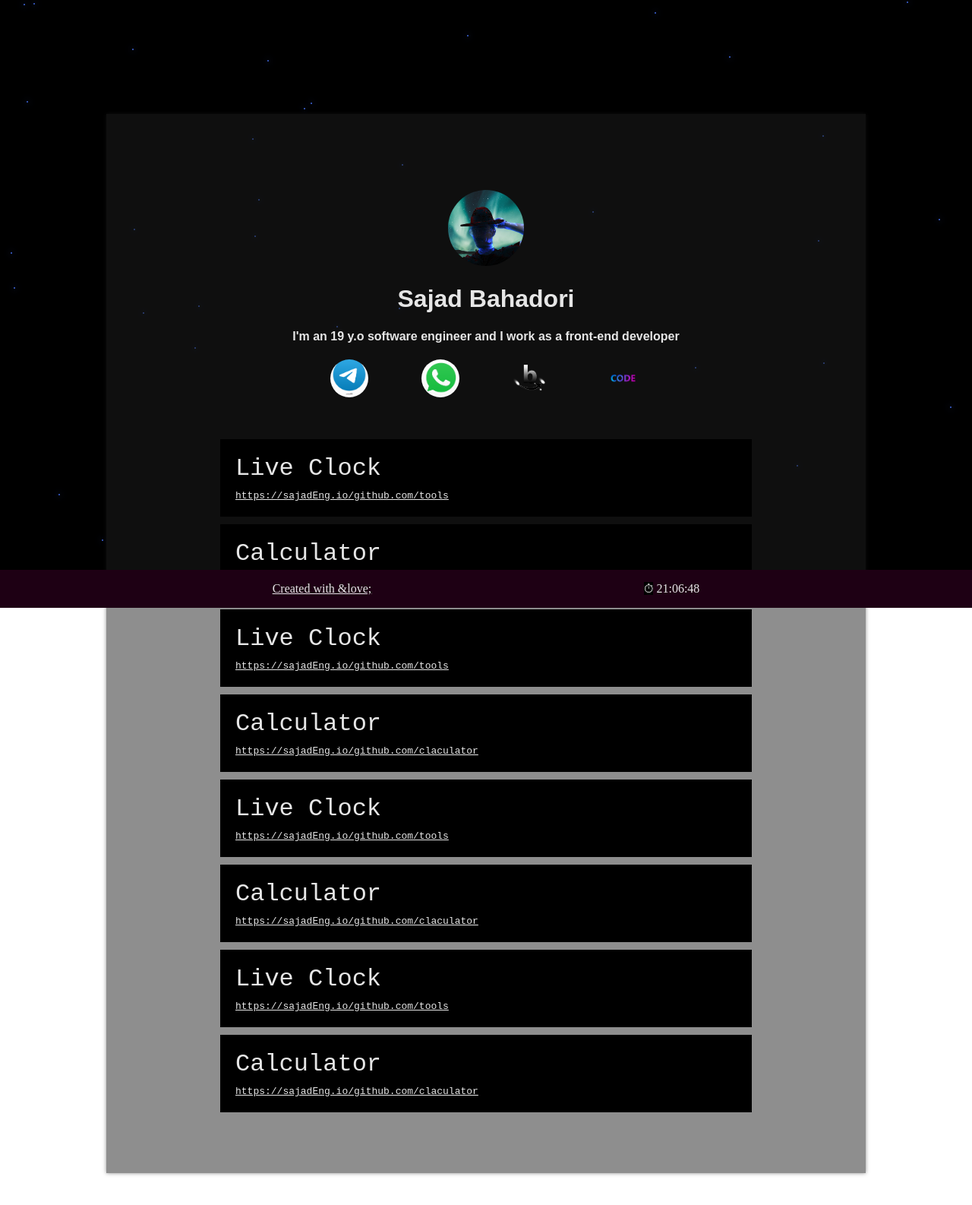
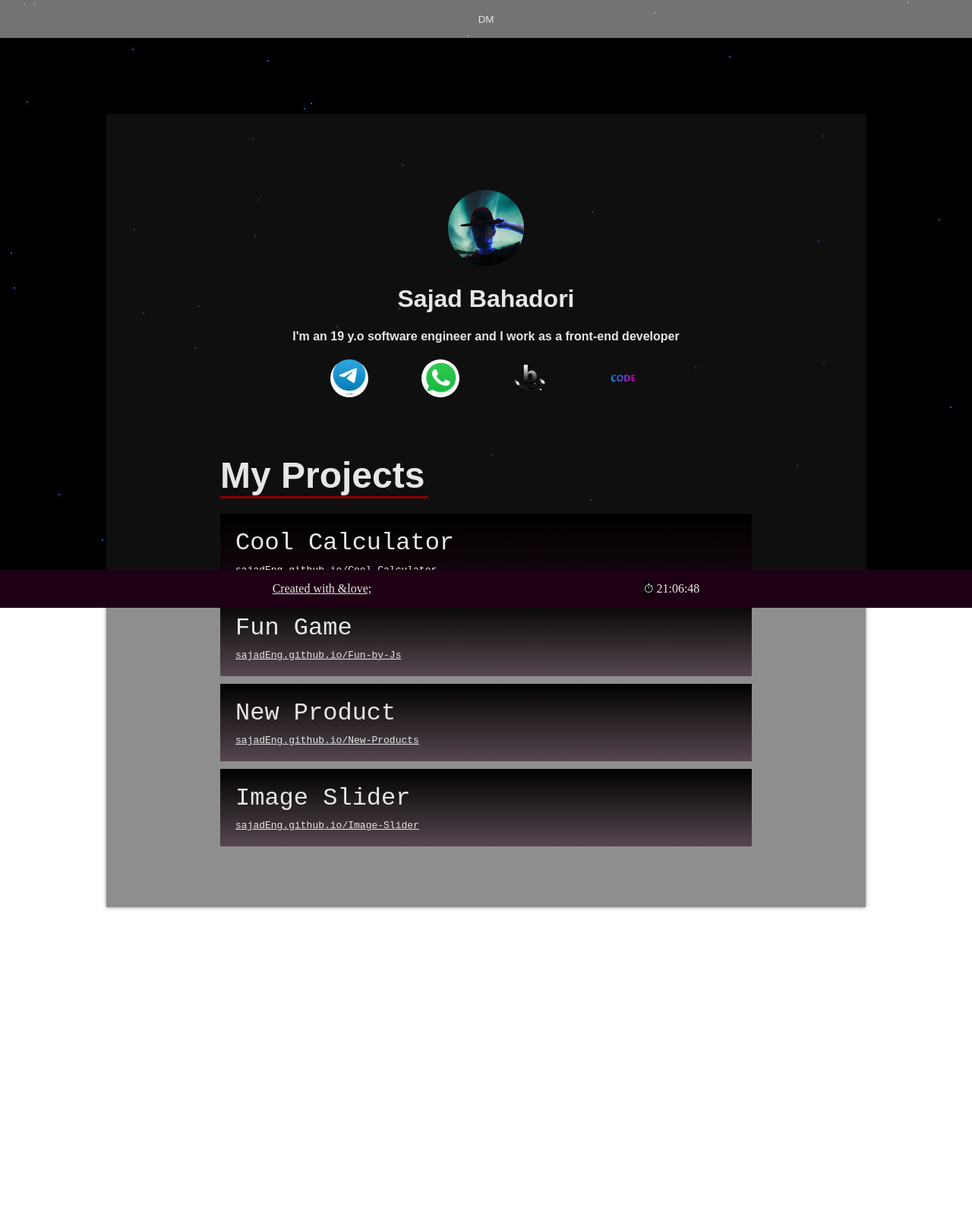
Before and after one commit to sajadEng/personal-website, a plain HTML site: page index.html in a window 1280 px wide. Shown: the whole page at 76% size. After the commit the page ends 1244 px from the top, so only its background shows below. Drawn offline with Linux system fonts and the light colour scheme.

Commit message:
real links/dark mode
webiste is now dynamic; real links added, but it still needs to set more real links,
dark mode added.
icons are not set yet

```diff
--- /dev/null
+++ b/JSON/websites.json
@@ -0,0 +1,30 @@
+[
+	{
+		"title": "Cool Calculator",
+		"githubLink": "sajadEng.github.io/Cool-Calculator",
+		"dayModifided": "5",
+		"monthModified": "4",
+		"yearModified": "2023"
+	},
+	{
+		"title": "Fun Game",
+		"githubLink": "sajadEng.github.io/Fun-by-Js",
+		"dayModifided": "7",
+		"monthModified": "4",
+		"yearModified": "2023"
+	},
+	{
+		"title": "New Product",
+		"githubLink": "sajadEng.github.io/New-Products",
+		"dayModifided": "7",
+		"monthModified": "4",
+		"yearModified": "2023"
+	},
+	{
+		"title": "Image Slider",
+		"githubLink": "sajadEng.github.io/Image-Slider",
+		"dayModifided": "15",
+		"monthModified": "4",
+		"yearModified": "2023"
+	}
+]
--- a/index.html
+++ b/index.html
@@ -9,6 +9,9 @@
 	<title>tools</title>
 </head>
 <body>
+	<header class="header">
+		<button class="dark-mode-btn">DM</button>
+	</header>
 	<div class="container">
 		<div class="profile-div" align="center">
 			<div class="my-image-div">
@@ -16,7 +19,7 @@
 			</div>
 			<div class="my-info-div">
 				<h1 class="my-name">Sajad Bahadori</h1>
-				<p>I'm an 19 y.o software engineer and I work as a front-end developer</p>
+				<p class="my-bio">I'm an 19 y.o software engineer and I work as a front-end developer</p>
 			</div>
 			<div class="about-me-div">
 				<a href="#" class="about-me-a"><img src="icons/telegram.PNG"></a>
@@ -25,39 +28,10 @@
 				<a href="#" class="about-me-a"><img src="icons/code.png"></a>
 			</div>
 		</div>
+		<div class="content-div-title-container">
+			<p class="content-div-title" align="start">My Projects</p>
+		</div>
 		<div class="content-div">
-			<div class="content">
-				<p class="content-title">Live Clock</p>
-				<a href="" class="content-link">https://sajadEng.io/github.com/tools</a>
-			</div>
-			<div class="content">
-				<p class="content-title">Calculator</p>
-				<a href="" class="content-link">https://sajadEng.io/github.com/claculator</a>
-			</div>
-			<div class="content">
-				<p class="content-title">Live Clock</p>
-				<a href="" class="content-link">https://sajadEng.io/github.com/tools</a>
-			</div>
-			<div class="content">
-				<p class="content-title">Calculator</p>
-				<a href="" class="content-link">https://sajadEng.io/github.com/claculator</a>
-			</div>
-			<div class="content">
-				<p class="content-title">Live Clock</p>
-				<a href="" class="content-link">https://sajadEng.io/github.com/tools</a>
-			</div>
-			<div class="content">
-				<p class="content-title">Calculator</p>
-				<a href="" class="content-link">https://sajadEng.io/github.com/claculator</a>
-			</div>
-			<div class="content">
-				<p class="content-title">Live Clock</p>
-				<a href="" class="content-link">https://sajadEng.io/github.com/tools</a>
-			</div>
-			<div class="content">
-				<p class="content-title">Calculator</p>
-				<a href="" class="content-link">https://sajadEng.io/github.com/claculator</a>
-			</div>
 		</div>
 	</div>
 	<footer>
--- a/scripts/script.js
+++ b/scripts/script.js
@@ -1,5 +1,80 @@
+const everyElement = document.querySelectorAll('*')
 const body = document.querySelector('body');
 const container = document.querySelector('div.container');
 const footer = document.querySelector('footer');
-const contentDiv = document.querySelector('div.conten-div');
+const contentDiv = document.querySelector('div.content-div');
 const clockText = document.querySelector('p.clock-text');
+const darkModeBtn = document.querySelector('.dark-mode-btn');
+const request = new XMLHttpRequest();
+
+request.open("GET", 'jSON/websites.json');
+
+request.send();
+request.onload = function() {
+	if (request.status === 200) {
+		const data = JSON.parse(request.responseText);
+		for (let i = 0; i < data.length; i++) {
+			const contentContainer = document.createElement('div');
+			contentContainer.classList.add('content');
+
+			const titleP = document.createElement('p');
+			titleP.classList.add('content-title');
+			titleP.innerHTML = data[i].title;
+
+			const linkA = document.createElement('a');
+			linkA.classList.add('content-link');
+			linkA.innerHTML = data[i].githubLink;
+			linkA.setAttribute('href', data[i].githubLink)
+
+			contentContainer.append(titleP);
+			contentContainer.append(linkA);
+			contentDiv.append(contentContainer);
+		}
+
+
+		console.log(data);
+	} else {
+		console.log('error:'+ request.statusText)
+	}
+}
+
+
+var dmcounter = 0;
+darkModeBtn.addEventListener('click', event => {
+	if (darkModeBtn.innerHTML == "DM") {
+	darkModeBtn.style.color = 'var(--fg2)';
+	bgContainerDiv.style.background = 'whitesmoke';
+	document.querySelector('h1.my-name').style.color = 'var(--fg2)';
+	document.querySelector('p.content-div-title').style.color = 'var(--fg2)';
+	document.querySelector('p.my-bio').style.color = 'var(--fg2)';
+	for (let i = 0; i < document.querySelectorAll('p.content-title').length; i++) {
+		document.querySelectorAll('p.content-title')[i].style.color = 'var(--fg2)';
+		document.querySelectorAll('a.content-link')[i].style.color = 'var(--fg2)';
+		document.querySelectorAll('div.content')[i].style.background = 'var(--wbg3)';
+		document.querySelectorAll('div.content')[i].style.borderBottom = '3px darkred solid';
+		}
+	darkModeBtn.innerHTML = "WM";
+	console.log('ee');
+	} else {
+		darkModeBtn.style.color = 'var(--fg1)';
+		bgContainerDiv.style.background = 'black';
+		// document.querySelector('p.my-bio').style.color = 'var(--fg1)';
+		document.querySelector('h1.my-name').style.color = 'var(--fg1)';
+		document.querySelector('p.content-div-title').style.color = 'var(--fg1)';
+		document.querySelector('p.my-bio').style.color = 'var(--fg2)';
+		for (let i = 0; i < document.querySelectorAll('p.content-title').length; i++) {
+			document.querySelectorAll('p.content-title')[i].style.color = 'var(--fg1)';
+			document.querySelectorAll('a.content-link')[i].style.color = 'var(--fg1)';
+			document.querySelectorAll('div.content')[i].style.background = 'var(--bg3)';
+			document.querySelectorAll('div.content')[i].style.borderBottom = '0px darkred solid';
+		}
+		darkModeBtn.innerHTML = "DM";
+		console.log('ww');
+	}
+	if (dmcounter % 2 === 0) {
+		document.querySelector('.my-bio').style.color = 'var(--fg2)';
+	} else {
+		document.querySelector('.my-bio').style.color = 'var(--fg1)';
+	}
+	dmcounter++
+})
--- a/styles/media queries.css
+++ b/styles/media queries.css
@@ -5,6 +5,9 @@
 	}
 	div.profile-div div.about-me-div a.about-me-a {
 		max-width: 75px;
+	}
+	div.content-div-title-container {
+		width: 100%;
 	}
 	div.content-div {
 		width: 100%;
--- a/styles/style.css
+++ b/styles/style.css
@@ -1,13 +1,16 @@
 :root {
 	--bg1: rgba(30,30,30,0.5);
 	--bg2: rgba(20,20,20,0.0);
-	--bg3: rgba(0,0,0,1);
+	--bg3: linear-gradient(rgba(0,0,0,1),rgba(30,00,20,0.5));
+	--wbg3: lrgba(250,250,250,1);
 	--bg4: rgba(30,00,20,1);
 	--fg1: rgb(230,230,230);
+	--fg2: rgb(30,30,30);
+	--fit-height: fit-content;
 }
-/*rgba(70,70,70,0.5)*/
 * {
 	color: var(--fg1);
+	transition: all 150ms;
 }
 body {
 	display: flex;
@@ -16,12 +19,32 @@ body {
 	margin-top: 150px;
 	margin-bottom: 50px;
 }
+
+
+.header {
+	position: fixed;
+	top: 0;
+	left: 0;
+	right: 0;
+	height: 50px;
+	display: flex;
+	align-content: center;
+	justify-content: center;
+	background: rgba(230,230,230,0.5);
+}
+.dark-mode-btn {
+	width: 5ch;
+	aspect-ratio: 16/9;
+	background: none;
+	border: none;
+}
+
+
+
 div.container {
-/*	position: absolute;*/
 	top: 150px;
 	left: 50%;
 	width: 1000px;
-/*	transform: translate(-50%,0%);*/
 	box-shadow: 0 0 5px var(--bg1);
 	background: var(--bg1);
 	font-family: sans-serif;
@@ -51,7 +74,6 @@ div.profile-div div.about-me-div {
 	padding: 5px 20px;
 	display: flex;
 	column-gap: 20px;
-/*	margin-top: 50px;*/
 	border-radius: 2px;
 }
 div.profile-div div.about-me-div a.about-me-a {
@@ -81,16 +103,29 @@ div.content-div {
 	flex-direction: column;
 	align-content: start;
 	row-gap: 10px;
-	margin-top: 70px;
+/*	margin-top: 70px;*/
 	width: 70%;
 	padding: 10px;
-/*	height: 500px;*/
-/*	overflow: hidden scroll;*/
+}
+div.content-div-title-container {
+	width: 70%;
+/*	border: 1px red solid;*/
+	margin-top: 100px;
+	margin-bottom: 10px;
+}
+p.content-div-title {
+/*	color: whitesmoke;*/
+	font-size: 3rem;
+	font-family: sans-serif;
+	font-weight: bold;
+	margin: 0;
+	padding: 0;
+	border-bottom: 3px darkred solid;
+	width: calc(11ch - 20px);
 }
 div.content {
 	background:var(--bg3);
 	display: flex;
-/*	height: 150px;*/
 	flex-direction: column;
 	justify-content: start;
 	padding: 20px 0 20px 20px;
@@ -122,16 +157,11 @@ footer div.footer-container {
 footer div.footer-container div {
 	display: inline-block;
 }
-/*footer div.footer-container div a {
-	display: inline-block;
-}*/
 footer div.footer-container div p {
 	display: inline-block;
 }
 footer div.footer-container div a.clock-icon::before {
 	content: '\23f1';
-/*	height: 50px;*/
-/*	width: 50px;*/
 	color: white;
 	background: black;
 }
```
Also changed, not shown: JSON/data.json (added, +12 -0 lines).
